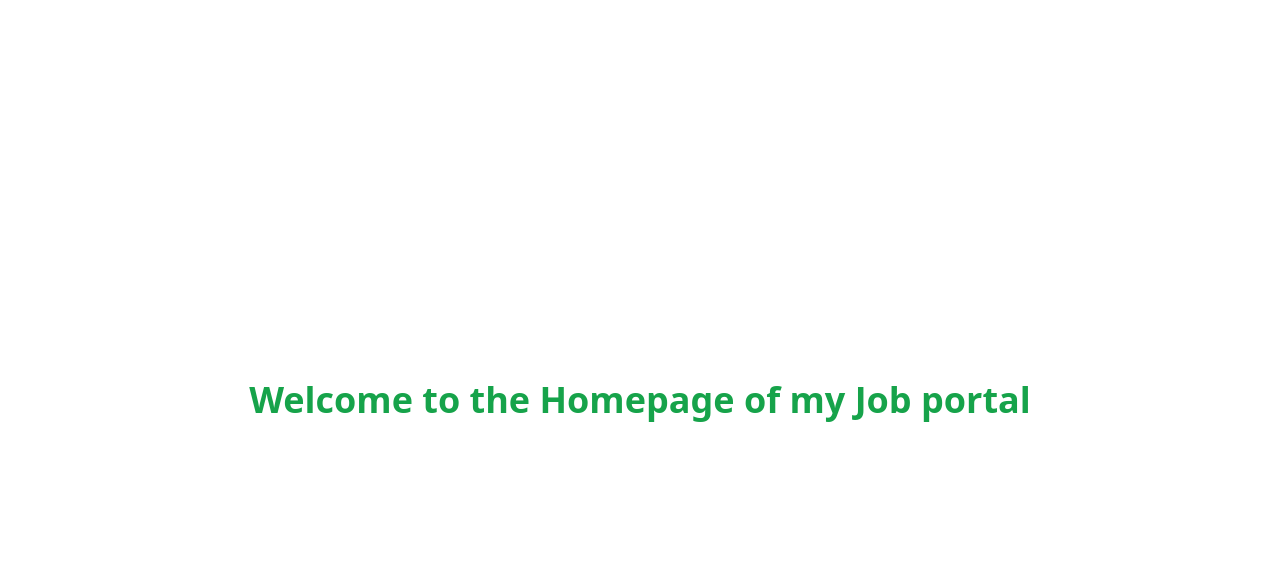
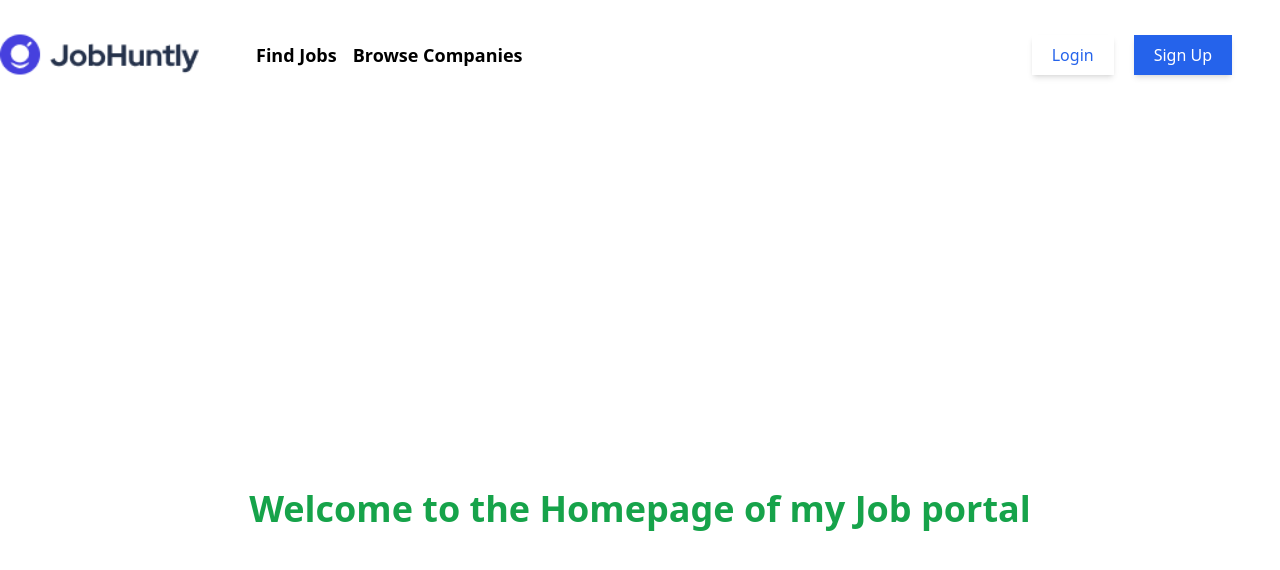
Before and after one commit to Nick-Salifu/job-portal, a Next.js app: page / in a window 1280 px wide. Shown: the top 570 px of the page. Built offline with nearby package versions, Linux system fonts and the light colour scheme.

Commit message:
creating the navbar elements

```diff
--- a/app/layout.js
+++ b/app/layout.js
@@ -1,5 +1,6 @@
 import { Geist, Geist_Mono } from "next/font/google";
 import "./globals.css";
+import Navbar from "@/components/Navbar";
 
 const geistSans = Geist({
   variable: "--font-geist-sans",
@@ -22,7 +23,8 @@ export default function RootLayout({ children }) {
       <body
         className={`${geistSans.variable} ${geistMono.variable} antialiased`}
       >
-        {children}
+        <Navbar />
+        <main>{children}</main>
       </body>
     </html>
   );
--- a/components/Navbar.jsx
+++ b/components/Navbar.jsx
@@ -0,0 +1,21 @@
+import Image from "next/image";
+import Logo from "../public/Logo.png"
+
+export default function Navbar() {
+    return (
+        <nav className="flex justify-between items-center container mx-auto py-8">
+            <div className="flex items-center gap-14">
+                <Image src={Logo} alt="Website Logo" width={200} height={200} />
+                <ul className="flex gap-4">
+                    <li className="font-semibold text-lg">Find Jobs</li>
+                    <li className="font-semibold text-lg">Browse Companies</li>
+                </ul>
+            </div>
+
+            <div className="mr-12 space-x-5">
+                <button className="text-blue-600 shadow-md px-5 py-2">Login</button>
+                <button className="bg-blue-600 text-white px-5 py-2 shadow-md">Sign Up</button>
+            </div>
+        </nav>
+    )
+}
```
